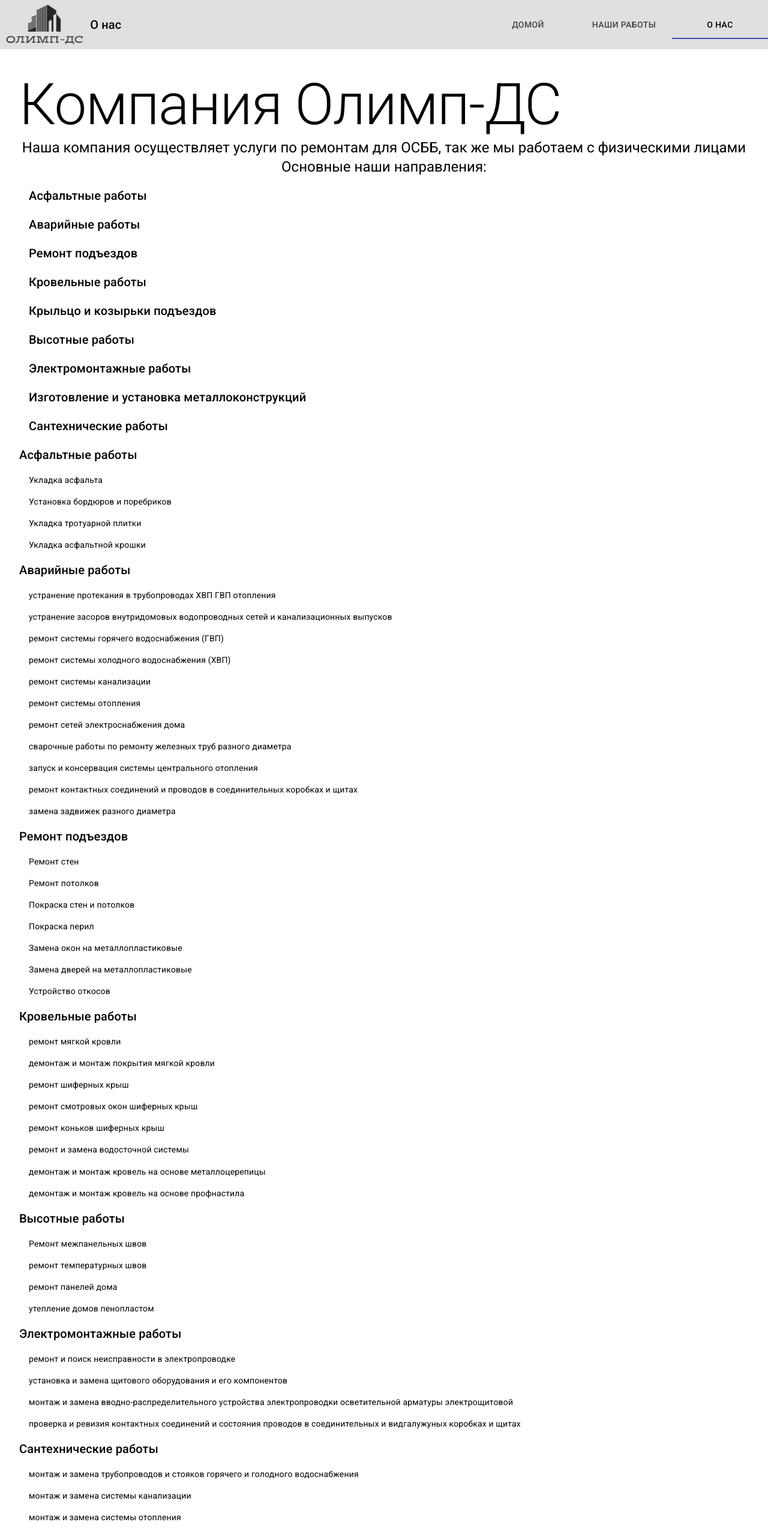
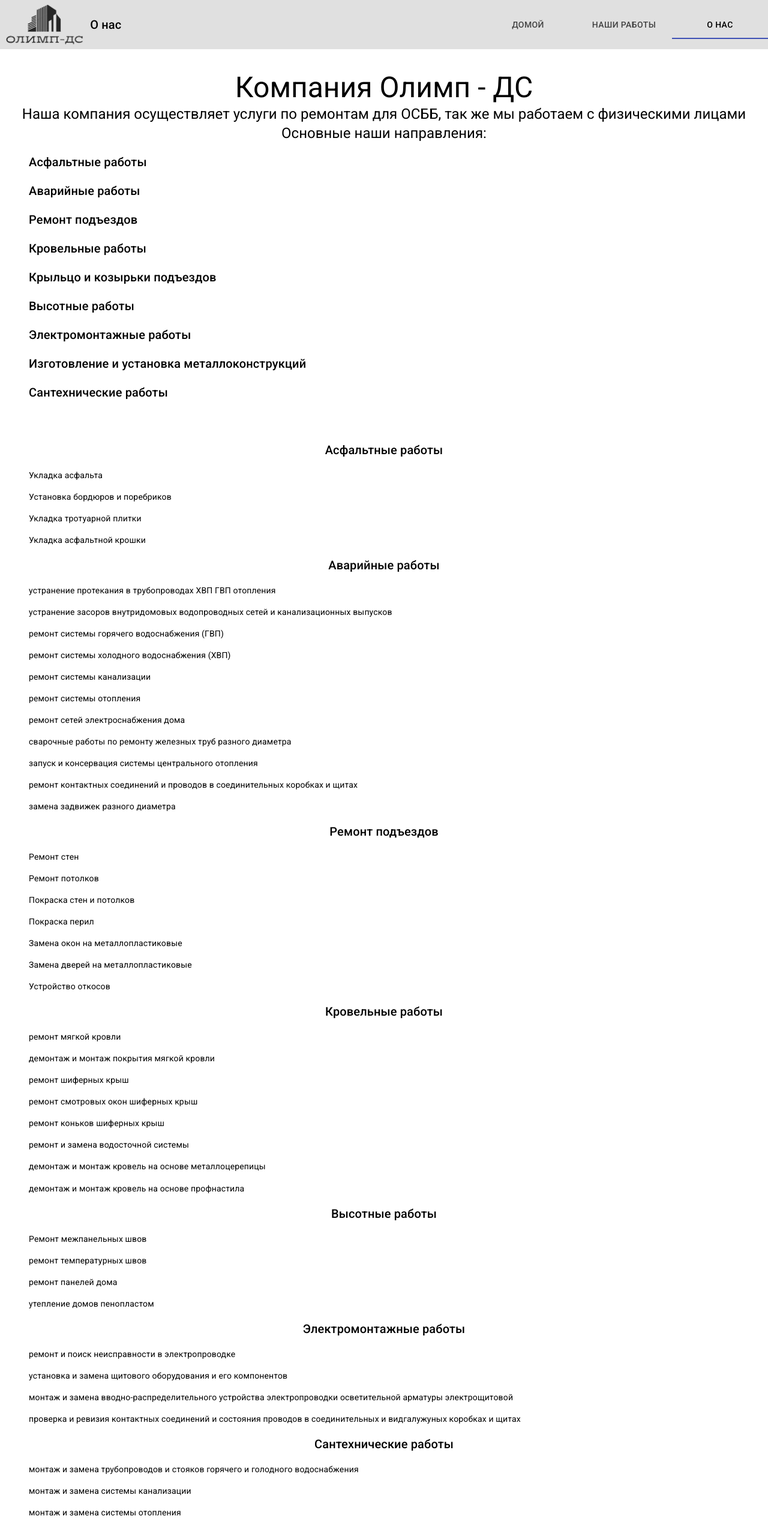
Before and after one commit to sershishkov/zp_olimp_ds, a React (Create React App) app in the folder client/: page /about in a window 1280 px wide. Shown: the top 2552 px of the page at 60% size. Built offline with nearby package versions, Linux system fonts and the light colour scheme.

Commit message:
fixed about

```diff
--- a/client/src/pages/ourFace/About.js
+++ b/client/src/pages/ourFace/About.js
@@ -26,8 +26,8 @@
   return (
     <Grid container className={classes.root} direction='column'>
       <Grid item>
-        <Typography variant='h1' className={classes.header}>
-          Компания Олимп-ДС
+        <Typography variant='h3' className={classes.header} align='center'>
+          Компания Олимп - ДС
         </Typography>
         <Typography
           variant='h5'
@@ -39,7 +39,7 @@
         </Typography>
       </Grid>
 
-      <Grid item>
+      <Grid item style={{ marginBottom: '3em' }}>
         <Typography
           variant='h5'
           align='center'
@@ -97,7 +97,7 @@
       </Grid>
 
       <Grid item>
-        <Typography variant='h6' className={classes.groupOfWork}>
+        <Typography variant='h6' className={classes.groupOfWork} align='center'>
           Асфальтные работы
         </Typography>
 
@@ -142,7 +142,7 @@
       </Grid>
 
       <Grid item>
-        <Typography variant='h6' className={classes.groupOfWork}>
+        <Typography variant='h6' className={classes.groupOfWork} align='center'>
           Аварийные работы
         </Typography>
         <List>
@@ -247,7 +247,7 @@
       </Grid>
 
       <Grid item>
-        <Typography variant='h6' className={classes.groupOfWork}>
+        <Typography variant='h6' className={classes.groupOfWork} align='center'>
           Ремонт подъездов
         </Typography>
 
@@ -318,7 +318,7 @@
         </List>
       </Grid>
       <Grid item>
-        <Typography variant='h6' className={classes.groupOfWork}>
+        <Typography variant='h6' className={classes.groupOfWork} align='center'>
           Кровельные работы
         </Typography>
 
@@ -399,7 +399,7 @@
       </Grid>
 
       <Grid item>
-        <Typography variant='h6' className={classes.groupOfWork}>
+        <Typography variant='h6' className={classes.groupOfWork} align='center'>
           Высотные работы
         </Typography>
 
@@ -444,7 +444,7 @@
       </Grid>
 
       <Grid item>
-        <Typography variant='h6' className={classes.groupOfWork}>
+        <Typography variant='h6' className={classes.groupOfWork} align='center'>
           Электромонтажные работы
         </Typography>
 
@@ -491,7 +491,7 @@
       </Grid>
 
       <Grid item>
-        <Typography variant='h6' className={classes.groupOfWork}>
+        <Typography variant='h6' className={classes.groupOfWork} align='center'>
           Сантехнические работы
         </Typography>
 
@@ -544,11 +544,7 @@
           alignItems='center'
         >
           <Grid item>
-            <Typography
-              variant='h4'
-              align='center'
-              className={classes.descriptionOfWork}
-            >
+            <Typography variant='h4' align='center'>
               связаться с нами:
             </Typography>
           </Grid>
```
Also changed, not shown: 1 other file (tests, documents, lock files or other folders).
